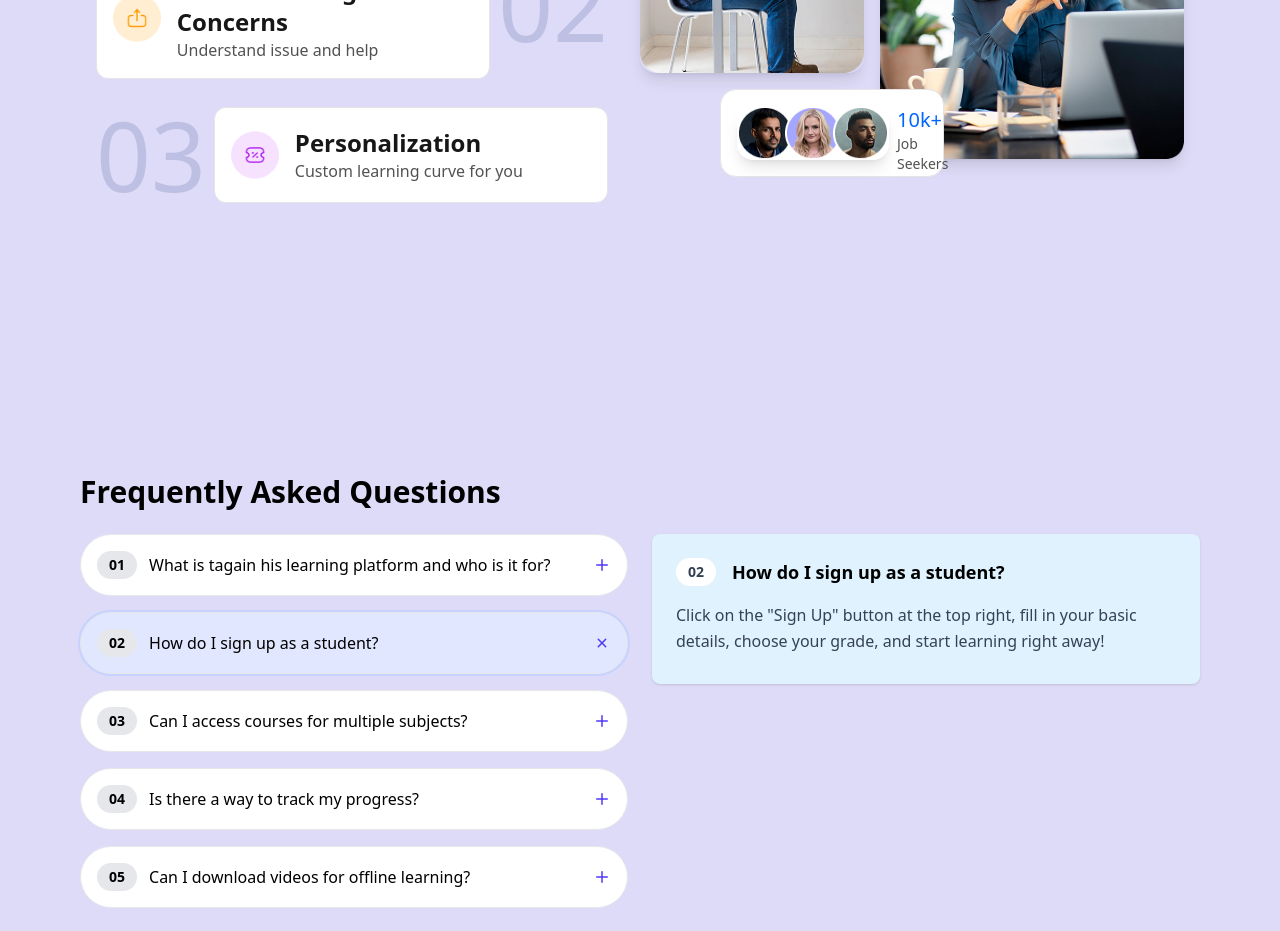
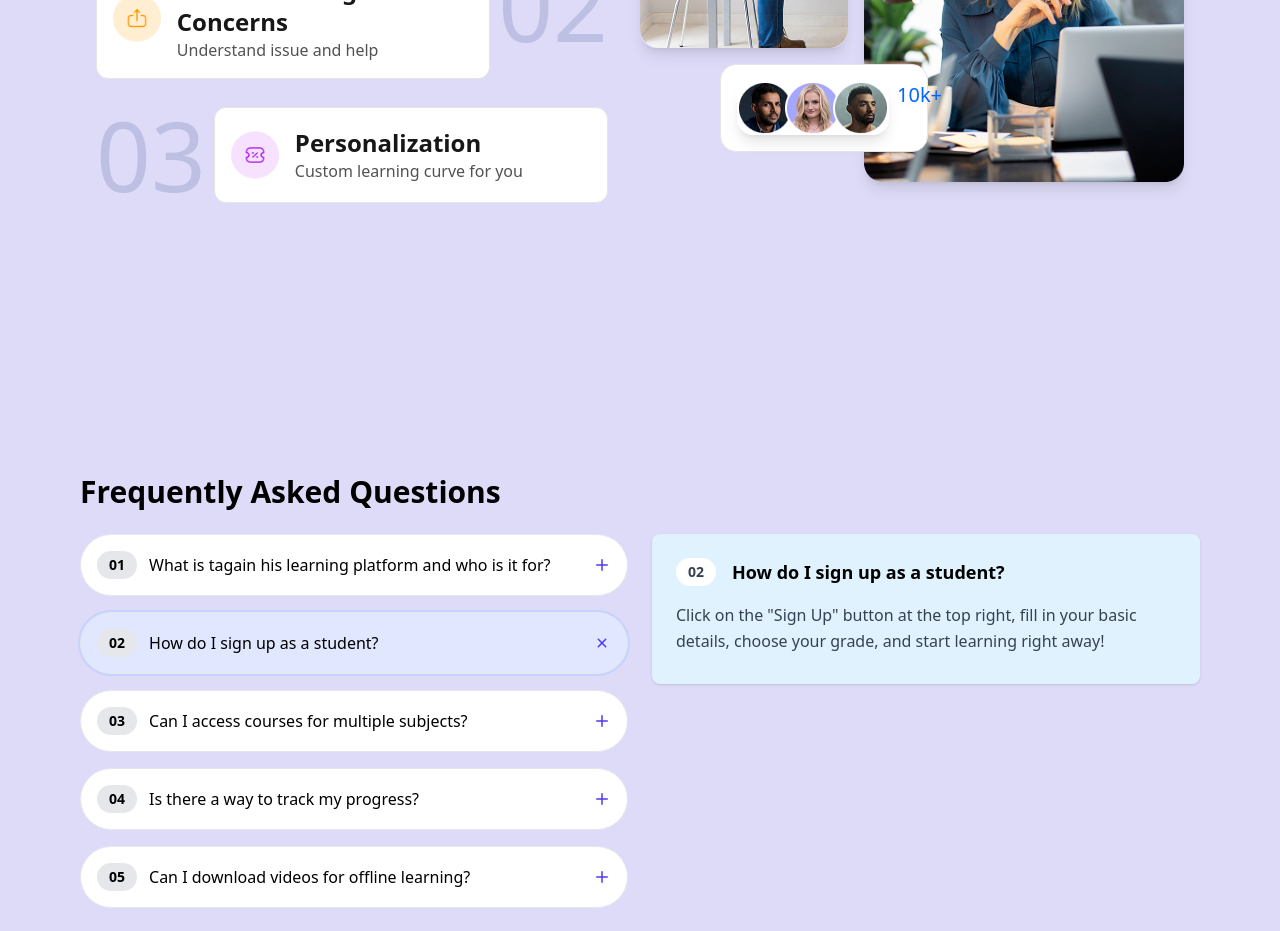
Before and after one commit to Shoyeb45/krafters, a React (Vite) app in the folder Frontend/: page / in a window 1280 px wide. Shown: the part 5120-6051 px from the top of the page. Built offline with nearby package versions, Linux system fonts and the light colour scheme; a web font is replaced by a local one.

Commit message:
fix: Comment out Job Seekers text in HowItWorks component for clarity

```diff
--- a/Frontend/src/components/HowItWorks.jsx
+++ b/Frontend/src/components/HowItWorks.jsx
@@ -53,7 +53,7 @@ const HowItWorks = () => {
                         <img src={image3} alt="How it works" className="rounded-2xl shadow-lg" />
                         <div className=''>
                             <h1 className='text-xl text-blue'>10k+</h1>
-                            <p className='text-sm text-neutral-600'>Job Seekers</p>
+                            {/* <p className='text-sm text-neutral-600'>Job Seekers</p> */}
                         </div>
                     </div>
                 </div>
```
